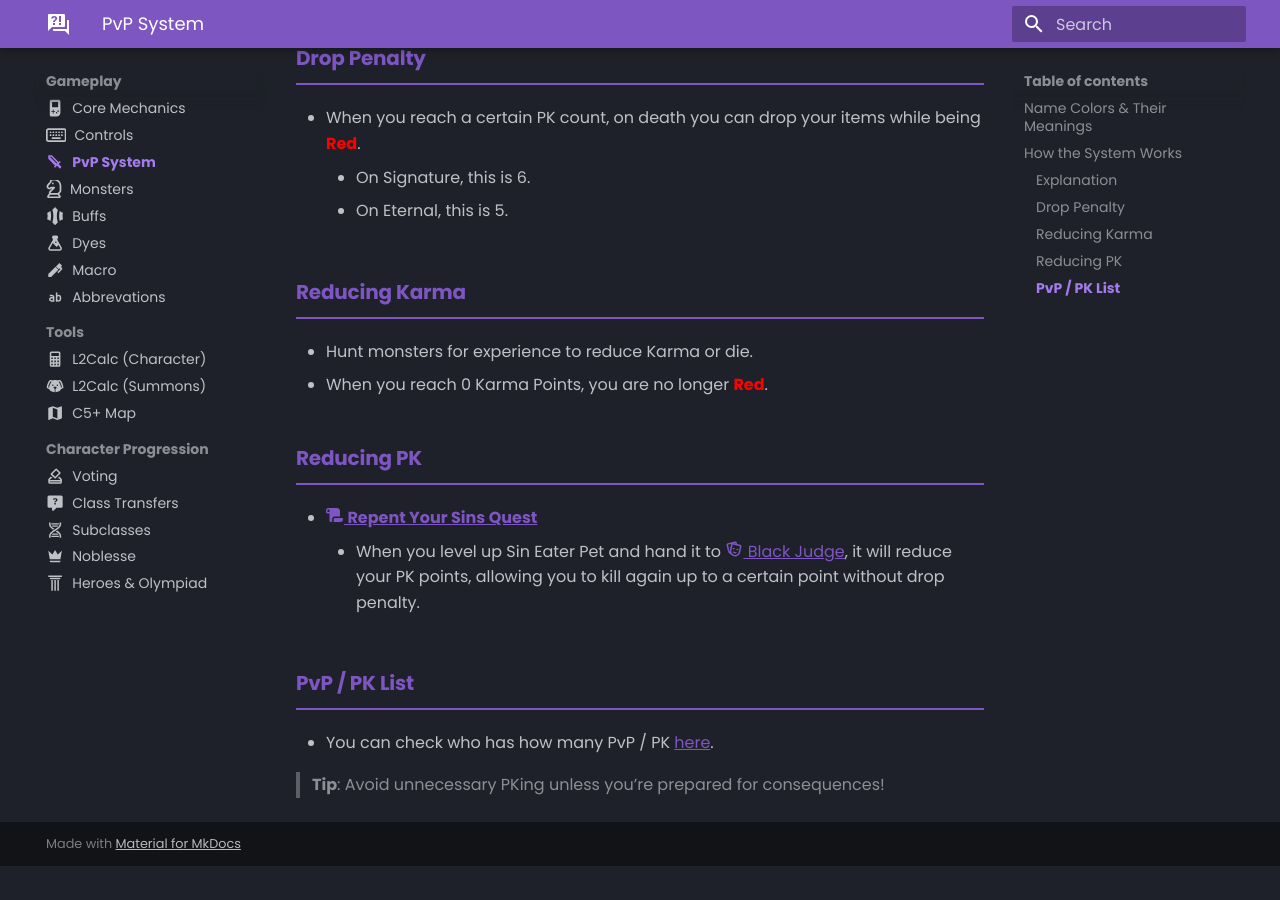
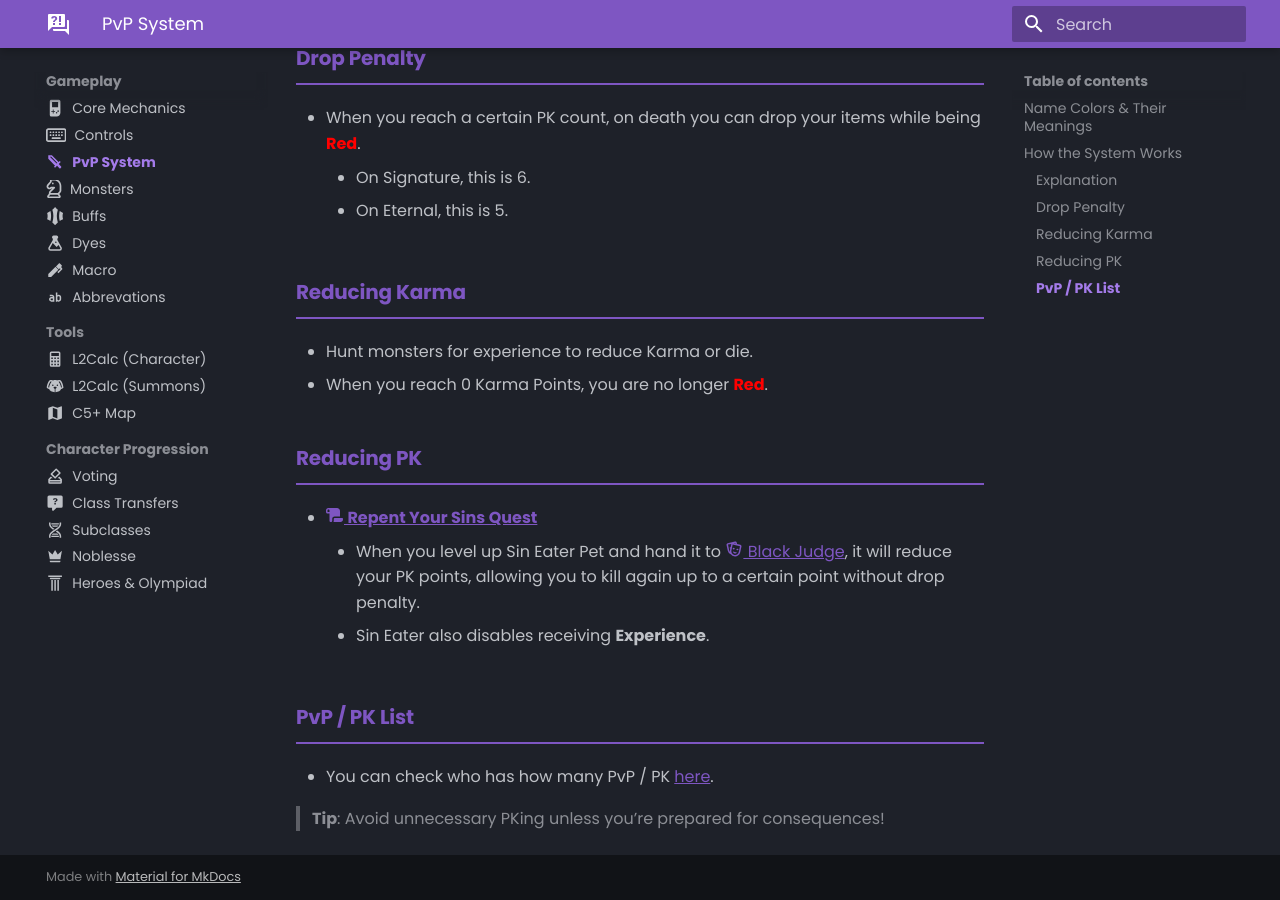
Before and after one commit to tab1-web/faq, an MkDocs documentation site: the page built from docs/gameplay/pvp-system.md, in a window 1280 px wide and 900 px high, scrolled down 1178 px. Built offline with MkDocs 1.6.1 and Material for MkDocs 9.7.7, drawn with Linux system fonts in a browser that asks for light colours; some web fonts are replaced; before the commit the page ends 2044 px from its top, so only the background shows below that.

Commit message:
adding sin eater disabling experience in pvp pages

```diff
--- a/docs/gameplay/pvp-system.md
+++ b/docs/gameplay/pvp-system.md
@@ -36,6 +36,7 @@ Most people use **“flagged”**{style="color: purple;"}. instead of **purple n
 ### **Reducing PK**
 - [**:fontawesome-solid-scroll: Repent Your Sins Quest**](https://lineage2wiki.com/c4/quest/422/repent-your-sins/)
     - When you level up Sin Eater Pet and hand it to [:material-drama-masks: Black Judge](https://lineage2wiki.org/c4/monster/7981/black-judge/), it will reduce your PK points, allowing you to kill again up to a certain point without drop penalty.
+    - Sin Eater also disables receiving **Experience**.
 
 ### **PvP / PK List**
 - You can check who has how many PvP / PK [here](https://l2reborn.org/rankings/).
```
